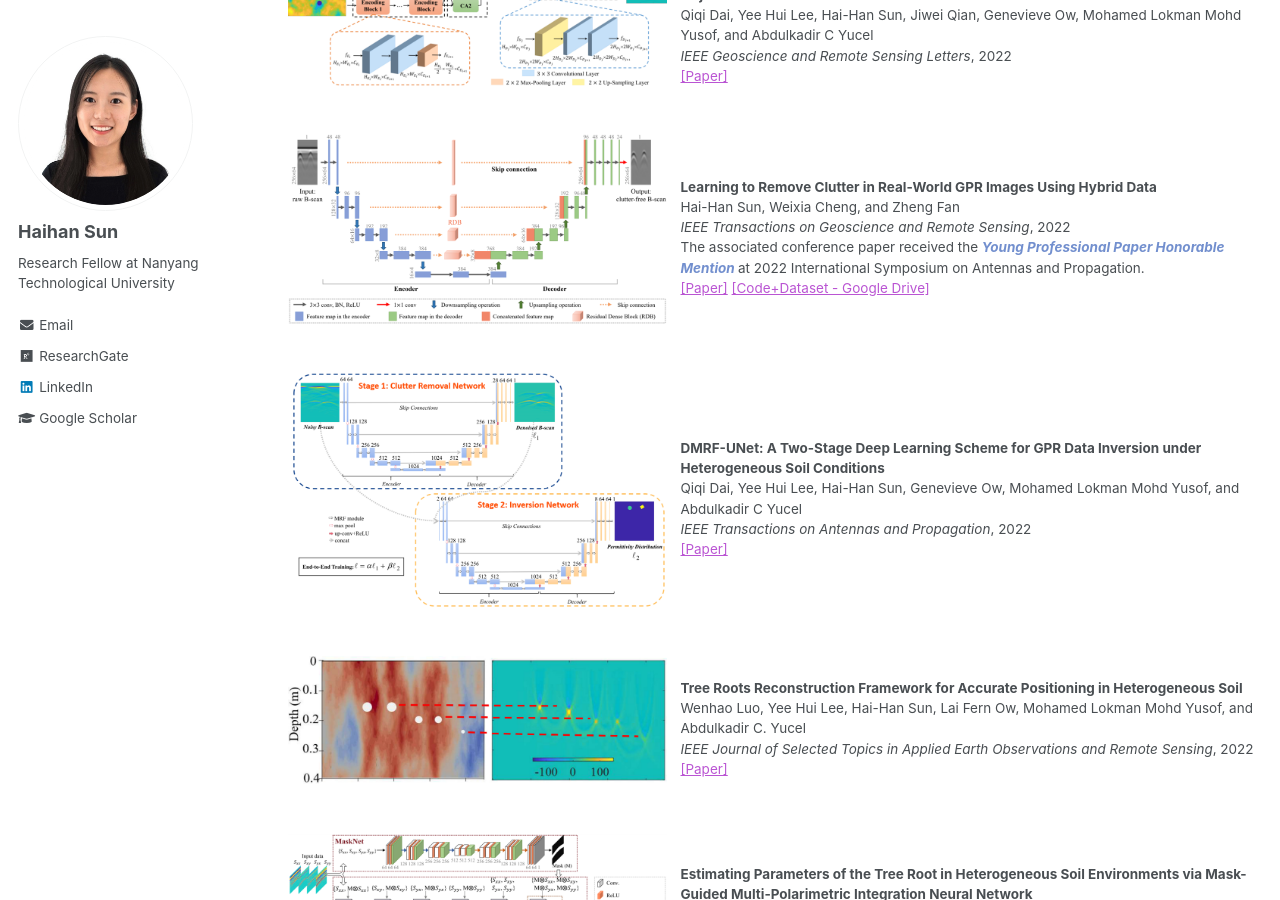
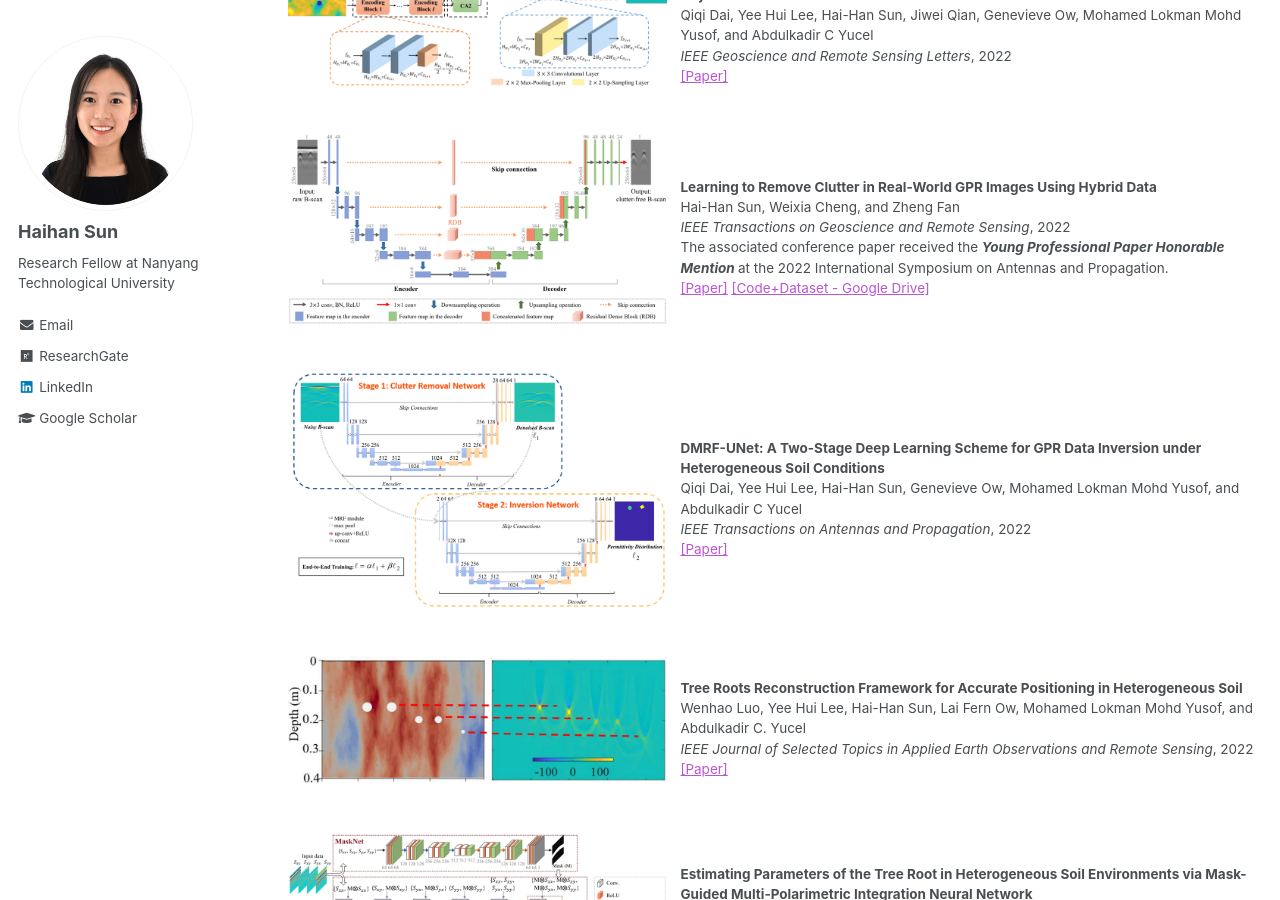
Before and after one commit to Haihan-Sun/Haihan-Sun.github.io, a Jekyll site: the page built from _pages/GPR.html, in a window 1280 px wide and 900 px high, scrolled down 723 px. Built offline with Jekyll 4.4.1, drawn with Linux system fonts in a browser that asks for light colours.

Commit message:
Update GPR.html

```diff
--- a/_pages/GPR.html
+++ b/_pages/GPR.html
@@ -50,7 +50,7 @@ Qiqi Dai, Yee Hui Lee, Hai-Han Sun, Jiwei Qian, Genevieve Ow, Mohamed Lokman Moh
 <td align="left"><p><b>Learning to Remove Clutter in Real-World GPR Images Using Hybrid Data </b> <br />
 Hai-Han Sun, Weixia Cheng, and Zheng Fan <br />
 <i>IEEE Transactions on Geoscience and Remote Sensing</i>, 2022 <br />
-The associated conference paper received the <i><b><span style="color:#728FCE">Young Professional Paper Honorable Mention</span> </b> </i> at 2022 International Symposium on Antennas and Propagation.<br />
+The associated conference paper received the <i><b><span style="color:DA70D6">Young Professional Paper Honorable Mention</span> </b></i> at the 2022 International Symposium on Antennas and Propagation.<br />
 <a href="https://Haihan-Sun.github.io/files/GPR7.pdf" style="color:MediumOrchid;">[Paper]</a>
 <a href="https://drive.google.com/file/d/1ZdNZPVgvQGfb6kKFuwj0H6UGxjO8_cMw/view?usp=sharing" style="color:MediumOrchid;">[Code+Dataset - Google Drive]</a>  <br />
 </td></tr></table>
```
